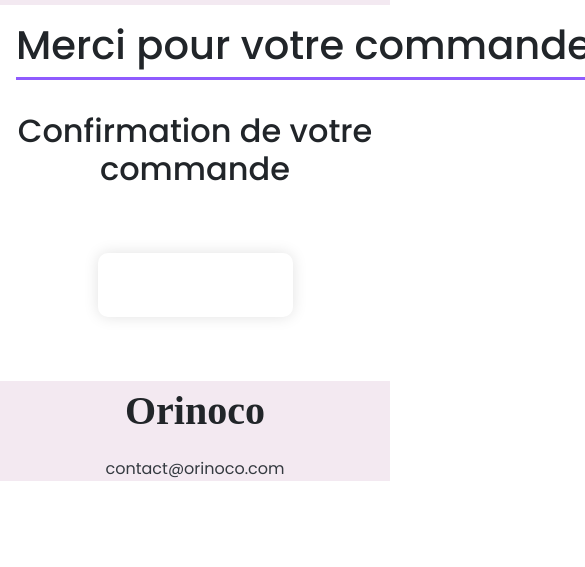
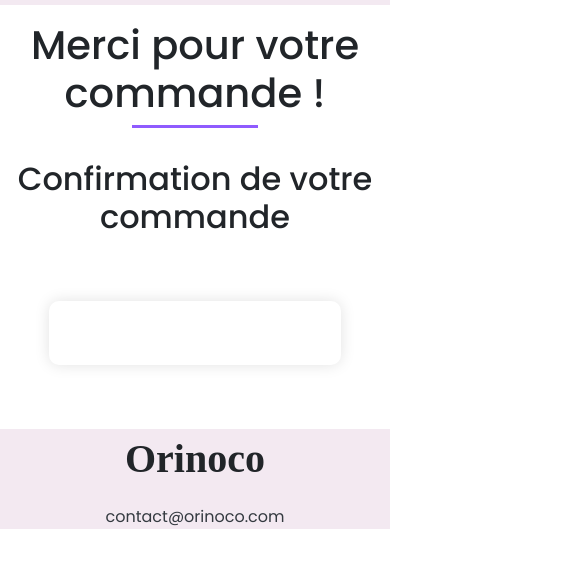
Before and after one commit to Theo-lemoine-oc/TheoLemoine_5_18042021, a plain HTML site: page frontend/pages/confirmation.html in a window 390 px wide. Shown: the part 147-714 px from the top of the page, 585 px wide, since content can reach past the window. Drawn offline with nearby package versions, Linux system fonts and the light colour scheme.

Commit message:
fix h1 style

```diff
--- a/frontend/scss/style.scss
+++ b/frontend/scss/style.scss
@@ -271,9 +271,12 @@
 .confirmation-content {
     h1 {
         margin: 0 auto 2rem auto;
-    }
-    h1::after {
-        margin-top: .5rem;
+        width: auto;
+        text-align: center;
+        &::after {
+            margin: .5rem auto 0 auto;
+            width: 35%;
+        }
     }
     h2 {
         text-align: center;
@@ -289,6 +292,14 @@
         align-items: center;
         h3 {
             font-size: 1.3rem;
+            margin-bottom: 2rem;
+            text-align: center;
+            span {
+                display: block;
+            }
+        }
+        p {
+            text-align: center;
         }
         span {
             font-weight: 700;
@@ -326,6 +337,12 @@
         .content .bottom-carte {
             justify-content: space-evenly;
         }
+    }
+}
+
+@media (max-width: 1024px) {
+    #recapitulation {
+        width: 75% !important;
     }
 }
 
```
Also changed, not shown: frontend/style.css, 1 other file.
